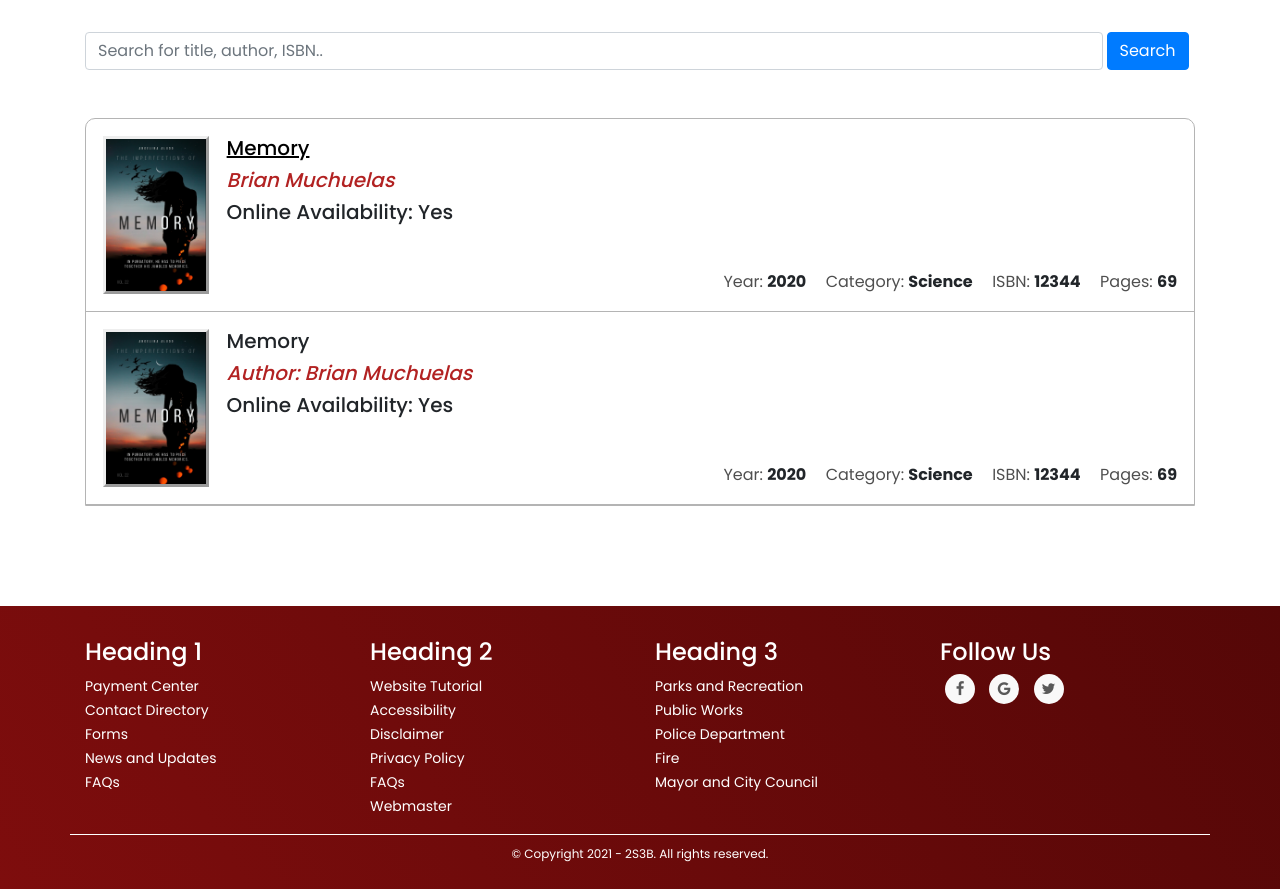
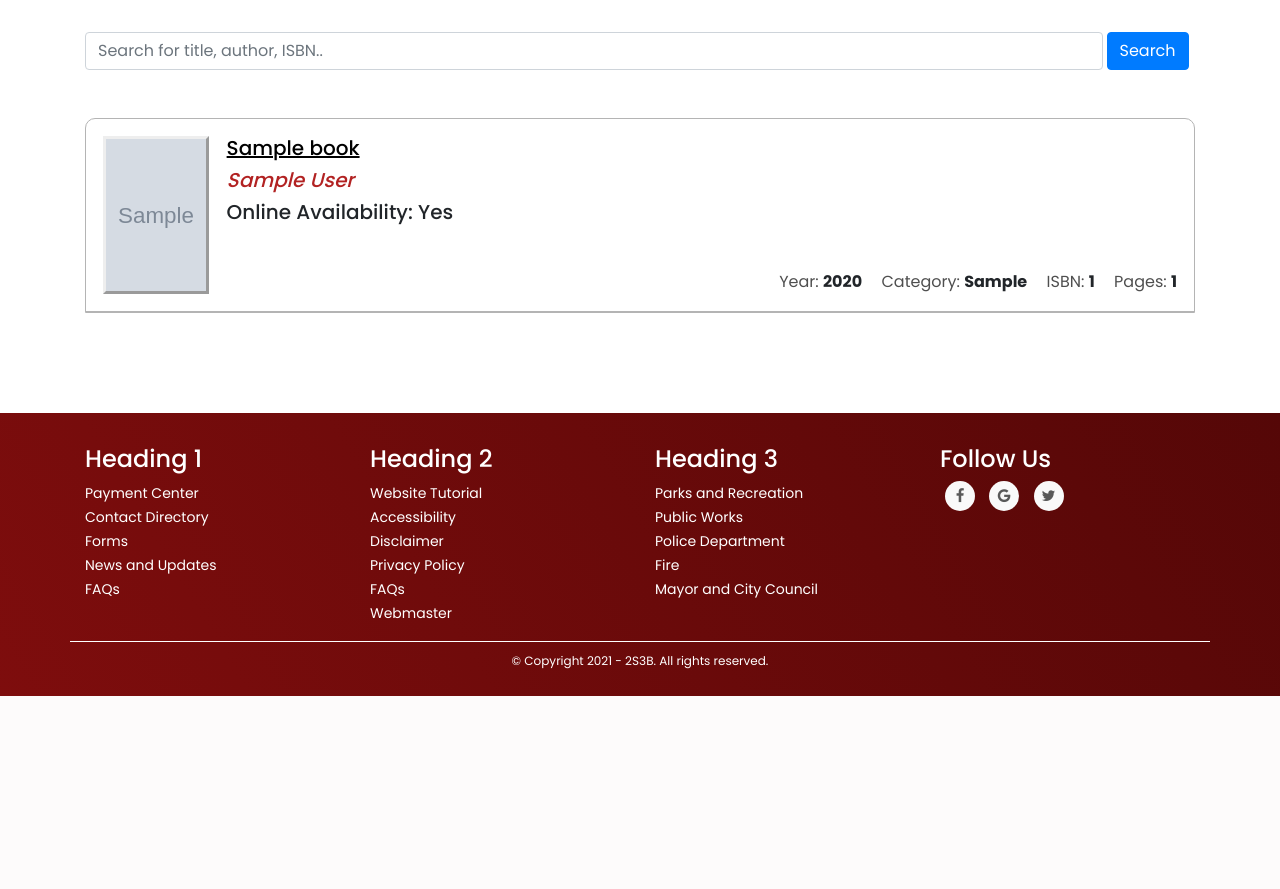
Before and after one commit to brianbeastmode/library, a Django app: page /library in a window 1280 px wide. Shown: the part 108-997 px from the top of the page. After the commit the page ends 804 px from the top, so only its background shows below. Run offline with Django 3.2, Linux system fonts and the light colour scheme; a user stored in the database is signed in; tables that the repository leaves empty hold one stand-in row (values such as "Sample post"); grey boxes marked "Sample" are stand-in pictures; some libraries are stand-ins or nearby versions.

Commit message:
Update library.html

```diff
--- a/elib/templates/library.html
+++ b/elib/templates/library.html
@@ -38,20 +38,22 @@
 
 <div class="container book-list-container mt-5 ">
   <div class="book-list">
+    {% for book in books %}
       <div class="container book-box">
         <table class="table-main">
           <thead>
             <tr>
-            <td class="item-cover ml-4"><img src="{%static 'img/book-cover.jpg' %}" alt=""></td>
+              <td class="item-cover ml-4"><img src="{{book.bookImage.url}}" alt=""></td>
               <td class="details-container">
                 <table>
                   <tbody>
                     <tr>
                       <td class="book-caption-container">
-                      <a href="#"><h4 class="book-caption">Memory</h4></a>
-                      <h4 class="book-caption">Brian Muchuelas</h4>
+                        <a href="/library/{{book.id}}"><h4 class="book-caption">{{book.bookTitle}}</h4></a>
+                        <h4 class="book-caption">{{book.bookAuthor}}</h4>
                         <h4 class="book-caption">Online Availability: Yes</h4>
                       </td>
+
                     </tr>
                     <tr>
                       <td class="book-details-container">
@@ -60,7 +62,7 @@
                               Year:
                             </div>
                             <div class="details-value">
-                            2020
+                              {{book.yearPublished}}
                             </div>
                           </div>
                           <div id="book-category" class="book-details">
@@ -68,7 +70,7 @@
                               Category:
                             </div>
                             <div class="details-value">
-                            Science
+                              {{book.bookCategory}}
                             </div>
                           </div>
                           <div id="book-ISBN" class="book-details">
@@ -76,7 +78,7 @@
                               ISBN:
                             </div>
                             <div class="details-value">
-                            12344
+                              {{book.isbn}}
                             </div>
                           </div>
                           <div id="book-ISBN" class="book-details">
@@ -84,7 +86,7 @@
                               Pages:
                             </div>
                             <div class="details-value">
-                            69
+                              {{book.pages}}
                             </div>
                           </div>
                       </td>
@@ -96,66 +98,12 @@
           </thead>
         </table>
       </div>
-    <div class="book-box">
-      <table class="table-main">
-        <thead>
-          <tr>
-            <td class="item-cover ml-4"><img src="{%static 'img/book-cover.jpg' %}" alt=""></td>
-            <td class="details-container">
-              <table>
-                <tbody>
-                  <tr>
-                    <td class="book-caption-container">
-                      <h4 class="book-caption">Memory</h4>
-                      <h4 class="book-caption">Author: Brian Muchuelas</h4>
-                      <h4 class="book-caption">Online Availability: Yes</h4>
-                    </td>
-                  </tr>
-                  <tr>
-                    <td class="book-details-container">
-                        <div id="book-year" class="book-details">
-                          <div class="details-label">
-                            Year:
-                          </div>
-                          <div class="details-value">
-                            2020
-                          </div>
-                        </div>
-                        <div id="book-category" class="book-details">
-                          <div class="details-label">
-                            Category:
-                          </div>
-                          <div class="details-value">
-                            Science
-                          </div>
-                        </div>
-                        <div id="book-ISBN" class="book-details">
-                          <div class="details-label">
-                            ISBN:
-                          </div>
-                          <div class="details-value">
-                            12344
-                          </div>
-                        </div>
-                        <div id="book-ISBN" class="book-details">
-                          <div class="details-label">
-                            Pages:
-                          </div>
-                          <div class="details-value">
-                            69
-                          </div>
-                        </div>
-                    </td>
-                  </tr>
-                </tbody>
-              </table>
-            </td>
-          </tr>
-        </thead>
-      </table>
-    </div>
+    {% endfor %}
+
   </div>
 </div>
 
 
+
+
 {% endblock %}
```
Lines whose indentation alone changed are shown as unchanged.
